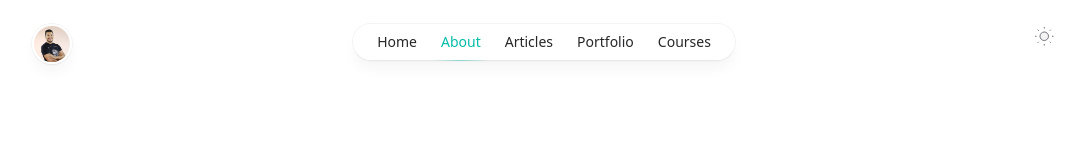
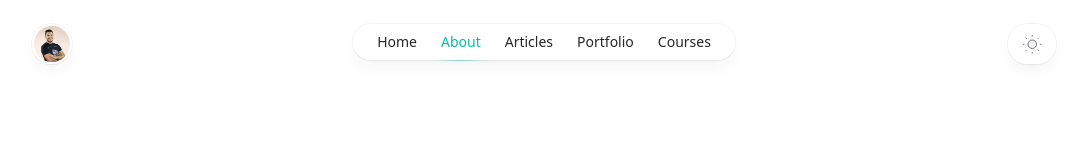
Before and after one commit to nicobytes/nicobytes.dev, an Angular app: page /about in a window 1280 px wide. Shown: the top 160 px of the page, without its empty margins (96-1183 px from the left). Built offline with nearby package versions, Linux system fonts and the light colour scheme.

Commit message:
Implement theme toggle functionality by adding ThemeService, theme toggle component, and associated icons; update app component to apply user theme on render. Enhance .gitignore and package.json for better project management.

```diff
--- a/package.json
+++ b/package.json
@@ -8,6 +8,7 @@
     "watch": "ng build --watch --configuration development",
     "test": "ng test",
     "lint": "ng lint",
+    "lint:fix": "ng lint --fix",
     "deploy": "npm run build && wrangler deploy",
     "cf-typegen": "wrangler types"
   },
--- a/src/app/app.component.ts
+++ b/src/app/app.component.ts
@@ -1,11 +1,20 @@
-import { Component } from '@angular/core';
+import { afterNextRender, Component, inject } from '@angular/core';
 import { RouterOutlet } from '@angular/router';
 import { HeaderComponent } from '@/components/header/header.component';
 import { FooterComponent } from '@/components/footer.component';
+import { ThemeService } from '@/services/theme.service';
 
 @Component({
   selector: 'app-root',
   imports: [RouterOutlet, HeaderComponent, FooterComponent],
   templateUrl: './app.component.html',
 })
-export class AppComponent {}
+export class AppComponent {
+  themeService = inject(ThemeService);
+
+  constructor() {
+    afterNextRender(() => {
+      this.themeService.applyUserTheme();
+    });
+  }
+}
--- a/src/app/components/header/components/theme-toggle.component.ts
+++ b/src/app/components/header/components/theme-toggle.component.ts
@@ -1,43 +1,34 @@
-import { ChangeDetectionStrategy, Component } from '@angular/core';
+import { ChangeDetectionStrategy, Component, inject } from '@angular/core';
+import { ThemeService } from '@/services/theme.service';
+import { MoonIconComponent } from '@/components/icons/moon.component';
+import { SunIconComponent } from '@/components/icons/sun.component';
 
 @Component({
   selector: 'app-theme-toggle',
+  imports: [MoonIconComponent, SunIconComponent],
   changeDetection: ChangeDetectionStrategy.OnPush,
   template: ` <button
     type="button"
-    classs="group rounded-full bg-white/90 px-3 py-2 shadow-lg ring-1 shadow-zinc-800/5 ring-zinc-900/5 backdrop-blur-sm transition dark:bg-zinc-800/90 dark:ring-white/10 dark:hover:ring-white/20"
+    (click)="toggleTheme()"
+    class="group rounded-full cursor-pointer bg-white/90 px-3 py-2 shadow-lg ring-1 shadow-zinc-800/5 ring-zinc-900/5 backdrop-blur-sm transition dark:bg-zinc-800/90 dark:ring-white/10 dark:hover:ring-white/20"
   >
     <div
       class="h-6 w-6 fill-zinc-100 stroke-zinc-500 transition group-hover:fill-zinc-200 group-hover:stroke-zinc-700 dark:hidden [@media(prefers-color-scheme:dark)]:fill-teal-50 [@media(prefers-color-scheme:dark)]:stroke-teal-500 [@media(prefers-color-scheme:dark)]:group-hover:fill-teal-50 [@media(prefers-color-scheme:dark)]:group-hover:stroke-teal-600"
     >
-      <svg
-        viewBox="0 0 24 24"
-        strokeWidth="1.5"
-        strokeLinecap="round"
-        strokeLinejoin="round"
-        aria-hidden="true"
-      >
-        <path
-          d="M8 12.25A4.25 4.25 0 0 1 12.25 8v0a4.25 4.25 0 0 1 4.25 4.25v0a4.25 4.25 0 0 1-4.25 4.25v0A4.25 4.25 0 0 1 8 12.25v0Z"
-        />
-        <path
-          d="M12.25 3v1.5M21.5 12.25H20M18.791 18.791l-1.06-1.06M18.791 5.709l-1.06 1.06M12.25 20v1.5M4.5 12.25H3M6.77 6.77 5.709 5.709M6.77 17.73l-1.061 1.061"
-          fill="none"
-        />
-      </svg>
+      <app-moon-icon />
     </div>
     <div
       class="hidden h-6 w-6 fill-zinc-700 stroke-zinc-500 transition not-[@media_(prefers-color-scheme:dark)]:fill-teal-400/10 not-[@media_(prefers-color-scheme:dark)]:stroke-teal-500 dark:block [@media(prefers-color-scheme:dark)]:group-hover:stroke-zinc-400"
     >
-      <svg viewBox="0 0 24 24" aria-hidden="true">
-        <path
-          d="M17.25 16.22a6.937 6.937 0 0 1-9.47-9.47 7.451 7.451 0 1 0 9.47 9.47ZM12.75 7C17 7 17 2.75 17 2.75S17 7 21.25 7C17 7 17 11.25 17 11.25S17 7 12.75 7Z"
-          strokeWidth="1.5"
-          strokeLinecap="round"
-          strokeLinejoin="round"
-        />
-      </svg>
+      <app-sun-icon />
     </div>
   </button>`,
 })
-export class ThemeToggleComponent {}
+export class ThemeToggleComponent {
+  themeService = inject(ThemeService);
+
+  toggleTheme(): void {
+    console.log('toggleTheme');
+    this.themeService.toggleTheme();
+  }
+}
--- /dev/null
+++ b/src/app/components/icons/moon.component.ts
@@ -0,0 +1,22 @@
+import { ChangeDetectionStrategy, Component } from '@angular/core';
+
+@Component({
+  selector: 'app-moon-icon',
+  template: `<svg
+    viewBox="0 0 24 24"
+    strokeWidth="1.5"
+    strokeLinecap="round"
+    strokeLinejoin="round"
+    aria-hidden="true"
+  >
+    <path
+      d="M8 12.25A4.25 4.25 0 0 1 12.25 8v0a4.25 4.25 0 0 1 4.25 4.25v0a4.25 4.25 0 0 1-4.25 4.25v0A4.25 4.25 0 0 1 8 12.25v0Z"
+    />
+    <path
+      d="M12.25 3v1.5M21.5 12.25H20M18.791 18.791l-1.06-1.06M18.791 5.709l-1.06 1.06M12.25 20v1.5M4.5 12.25H3M6.77 6.77 5.709 5.709M6.77 17.73l-1.061 1.061"
+      fill="none"
+    />
+  </svg>`,
+  changeDetection: ChangeDetectionStrategy.OnPush,
+})
+export class MoonIconComponent {}
--- /dev/null
+++ b/src/app/components/icons/sun.component.ts
@@ -0,0 +1,15 @@
+import { ChangeDetectionStrategy, Component } from '@angular/core';
+
+@Component({
+  selector: 'app-sun-icon',
+  template: `<svg viewBox="0 0 24 24" aria-hidden="true">
+    <path
+      d="M17.25 16.22a6.937 6.937 0 0 1-9.47-9.47 7.451 7.451 0 1 0 9.47 9.47ZM12.75 7C17 7 17 2.75 17 2.75S17 7 21.25 7C17 7 17 11.25 17 11.25S17 7 12.75 7Z"
+      strokeWidth="1.5"
+      strokeLinecap="round"
+      strokeLinejoin="round"
+    />
+  </svg>`,
+  changeDetection: ChangeDetectionStrategy.OnPush,
+})
+export class SunIconComponent {}
--- /dev/null
+++ b/src/app/services/theme.service.ts
@@ -0,0 +1,65 @@
+import { isPlatformBrowser } from '@angular/common';
+import {
+  Injectable,
+  signal,
+  inject,
+  DOCUMENT,
+  effect,
+  PLATFORM_ID,
+} from '@angular/core';
+
+export type AppTheme = 'light' | 'dark';
+
+export const AppTheme = {
+  LIGHT: 'light',
+  DARK: 'dark',
+} as const;
+
+const LS_THEME = 'theme';
+
+@Injectable({
+  providedIn: 'root',
+})
+export class ThemeService {
+  $theme = signal<AppTheme>(AppTheme.DARK);
+  document = inject(DOCUMENT);
+  platformId = inject(PLATFORM_ID);
+
+  constructor() {
+    effect(() => {
+      this.applyTheme();
+    });
+  }
+
+  toggleTheme() {
+    const theme = this.$theme();
+    const newTheme = theme === AppTheme.LIGHT ? AppTheme.DARK : AppTheme.LIGHT;
+    this.$theme.set(newTheme);
+
+    if (isPlatformBrowser(this.platformId)) {
+      localStorage.setItem(LS_THEME, newTheme);
+    }
+  }
+
+  applyUserTheme() {
+    const userTheme = this.#getUserTheme();
+    this.$theme.set(userTheme);
+  }
+
+  #getUserTheme(): AppTheme {
+    const storedTheme = localStorage.getItem(LS_THEME) as AppTheme | null;
+    if (storedTheme) {
+      return storedTheme;
+    }
+
+    return window.matchMedia('(prefers-color-scheme: dark)').matches
+      ? AppTheme.DARK
+      : AppTheme.LIGHT;
+  }
+
+  applyTheme() {
+    const newTheme = this.$theme();
+    this.document.documentElement.classList.remove('dark', 'light');
+    this.document.documentElement.classList.add(newTheme);
+  }
+}
--- a/src/styles.css
+++ b/src/styles.css
@@ -1,6 +1,4 @@
 /* You can add global styles to this file, and also import other style files */
 @import "tailwindcss";
 
-:root{
-  color-scheme: light;
-}
+@custom-variant dark (&:where(.dark, .dark *));
```
Also changed, not shown: 1 other file (tests, documents, lock files or other folders).
